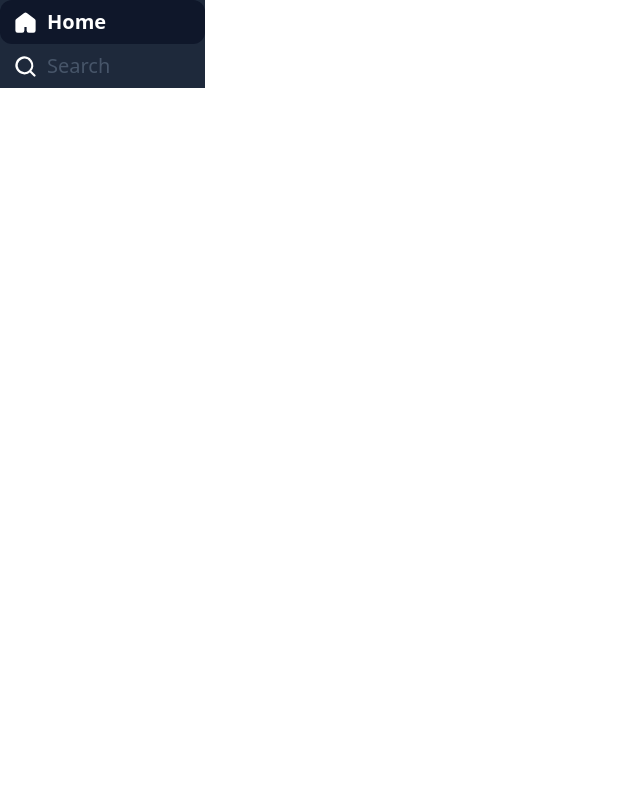
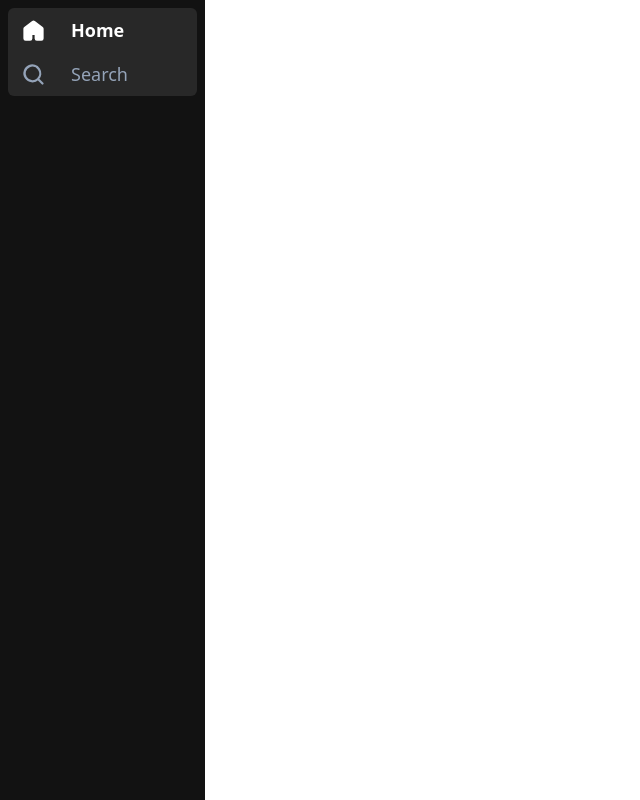
Before and after one commit to krishvadhani19/Spotify-Clone, a React (Vite) app: page / in a window 1280 px wide. Shown: the whole page, without its empty margins (0-640 px from the left). Built offline with nearby package versions, Linux system fonts and the light colour scheme.

Commit message:
working on navbar

```diff
--- a/src/App.jsx
+++ b/src/App.jsx
@@ -15,7 +15,7 @@ function App() {
           <Route exact path="/" element={<HomePage />}></Route>
 
           {/* Login */}
-          <Route exact path="/login" element={<SearchPage />}></Route>
+          <Route exact path="/search" element={<SearchPage />}></Route>
         </Routes>
       </Router>
     </>
--- /dev/null
+++ b/src/Icons/Bold/Library.jsx
@@ -0,0 +1,20 @@
+export default function Search({
+  size = 18, // or any default size of your choice
+  color = "black", // or any color of your choice
+}) {
+  return (
+    <svg
+      width={size}
+      height={size}
+      fill={color}
+      viewBox="0 0 24 24"
+      xmlns="http://www.w3.org/2000/svg"
+    >
+      <path
+        fill-rule="evenodd"
+        d="M3 5a3 3 0 0 1 3-3h12a3 3 0 0 1 3 3v14a3 3 0 0 1-3 3H6a3 3 0 0 1-3-3V5Zm5 0v7l2.293-2.293a1 1 0 0 1 1.414 0L14 12V5a1 1 0 0 0-1-1H9a1 1 0 0 0-1 1Z"
+        clip-rule="evenodd"
+      ></path>
+    </svg>
+  );
+}
--- a/src/components/Navbar.jsx
+++ b/src/components/Navbar.jsx
@@ -9,9 +9,9 @@ import LightSearchIcon from "../Icons/Light/Search";
 const Navbar = () => {
   const location = useLocation();
   return (
-    <div className="">
+    <div className="h-screen flex flex-col space-y-2">
       {/* routing area */}
-      <div>
+      <div className="bg-dark-200 rounded-md m-2">
         {/* Home */}
         <Link to="/">
           {location.pathname === "/" ? (
@@ -20,15 +20,15 @@ const Navbar = () => {
                 <BoldHomeIcon color="#ffffff" size="27" />
               </div>
 
-              <div>Home</div>
+              <div className="text-lg">Home</div>
             </div>
           ) : (
             <div className="inactive-route">
               <div className="my-auto">
-                <LightHomeIcon color="#ffffff" size="27" />
+                <LightHomeIcon color="#94A3B8" size="27" />
               </div>
 
-              <div>Home</div>
+              <div className="text-lg">Home</div>
             </div>
           )}
         </Link>
@@ -41,15 +41,15 @@ const Navbar = () => {
                 <BoldSearchIcon color="#ffffff" size="27" />
               </div>
 
-              <div>Search</div>
+              <div className="text-lg">Search</div>
             </div>
           ) : (
             <div className="inactive-route">
               <div className="my-auto">
-                <LightSearchIcon color="#ffffff" size="27" />
+                <LightSearchIcon color="#94A3B8" size="27" />
               </div>
 
-              <div>Search</div>
+              <div className="text-lg">Search</div>
             </div>
           )}
         </Link>
--- a/src/index.css
+++ b/src/index.css
@@ -4,10 +4,10 @@
 
 @layer base {
   .active-route {
-    @apply font-bold flex flex-row space-x-2 text-white text-xl bg-slate-900 transition delay-100 duration-100 ease-in-out py-2 px-3 rounded-xl cursor-pointer;
+    @apply font-bold flex flex-row space-x-6 text-white transition delay-100 duration-100 ease-in-out py-2 px-3 rounded-xl cursor-pointer;
   }
 
   .inactive-route {
-    @apply flex flex-row space-x-2 hover:bg-slate-900 text-slate-600 text-xl font-medium py-2 px-3 rounded-xl cursor-pointer;
+    @apply flex flex-row space-x-6 text-dark-600 font-medium py-2 px-3 rounded-xl cursor-pointer;
   }
 }
--- a/src/pages/Home.jsx
+++ b/src/pages/Home.jsx
@@ -4,7 +4,7 @@ const Home = () => {
   return (
     <div>
       {/* Navbar */}
-      <div className="w-[16%] bg-slate-800">
+      <div className="w-[16%] bg-dark-100">
         <Navbar />
       </div>
 
--- a/src/pages/Search.jsx
+++ b/src/pages/Search.jsx
@@ -1,5 +1,17 @@
+import Navbar from "../components/Navbar";
+
 const Search = () => {
-  return <div>Search</div>;
+  return (
+    <div>
+      {/* Navbar */}
+      <div className="w-[16%] bg-dark-100">
+        <Navbar />
+      </div>
+
+      {/* Main Page */}
+      <div className="w-[84%]"></div>
+    </div>
+  );
 };
 
 export default Search;
--- a/tailwind.config.js
+++ b/tailwind.config.js
@@ -2,7 +2,20 @@
 export default {
   content: ["./index.html", "./src/**/*.{js,ts,jsx,tsx}"],
   theme: {
-    extend: {},
+    extend: {
+      colors: {
+        // Background colors
+        "dark-900": "#F1F5F9",
+        "dark-800": "#E2E8F0",
+        "dark-700": "#CBD5E1",
+        "dark-600": "#94A3B8",
+        "dark-500": "#64748B",
+        "dark-400": "#475569",
+        "dark-300": "#1E293B",
+        "dark-200": "#282828",
+        "dark-100": "#121212",
+      },
+    },
   },
   plugins: [],
 };
```
